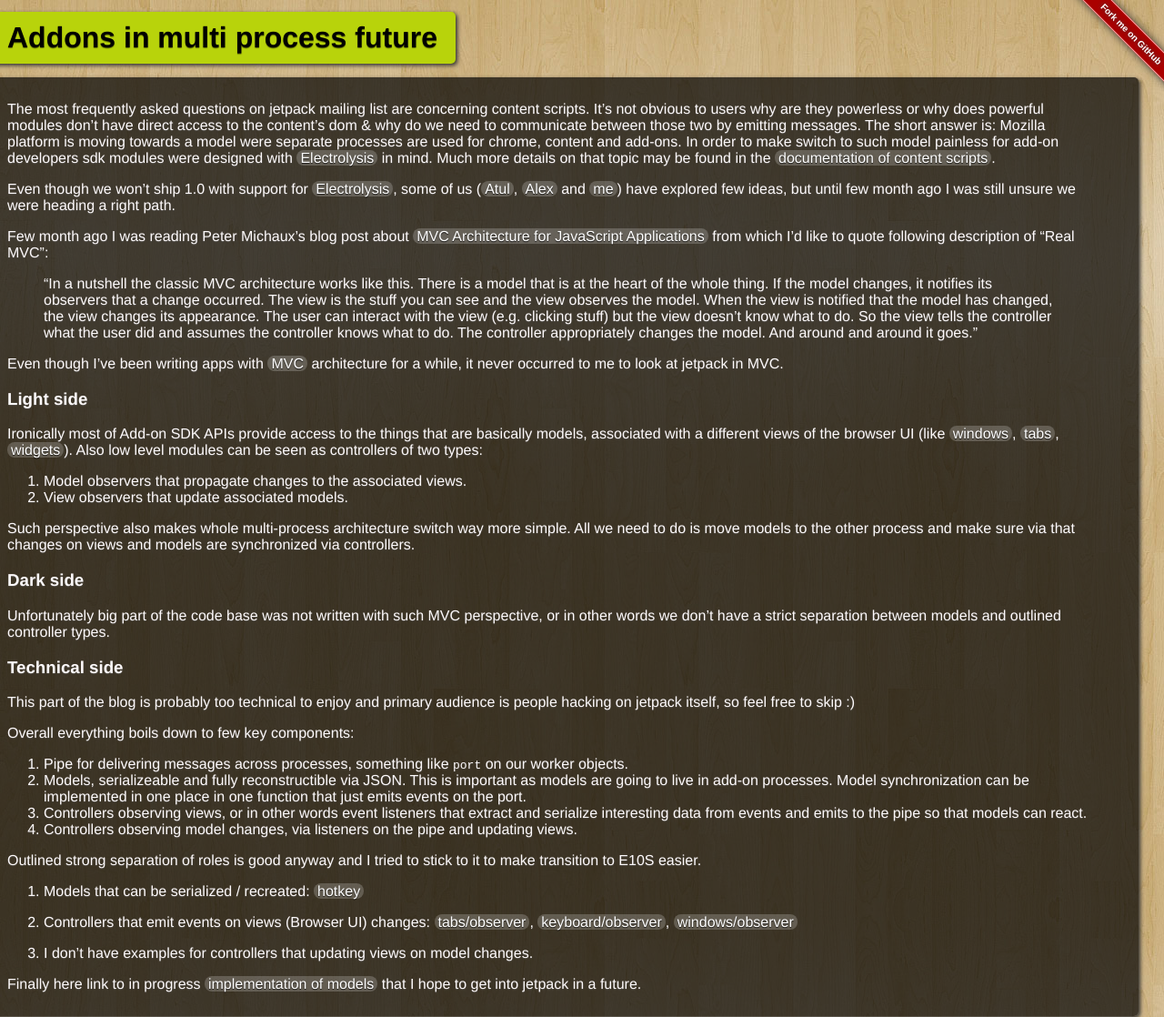
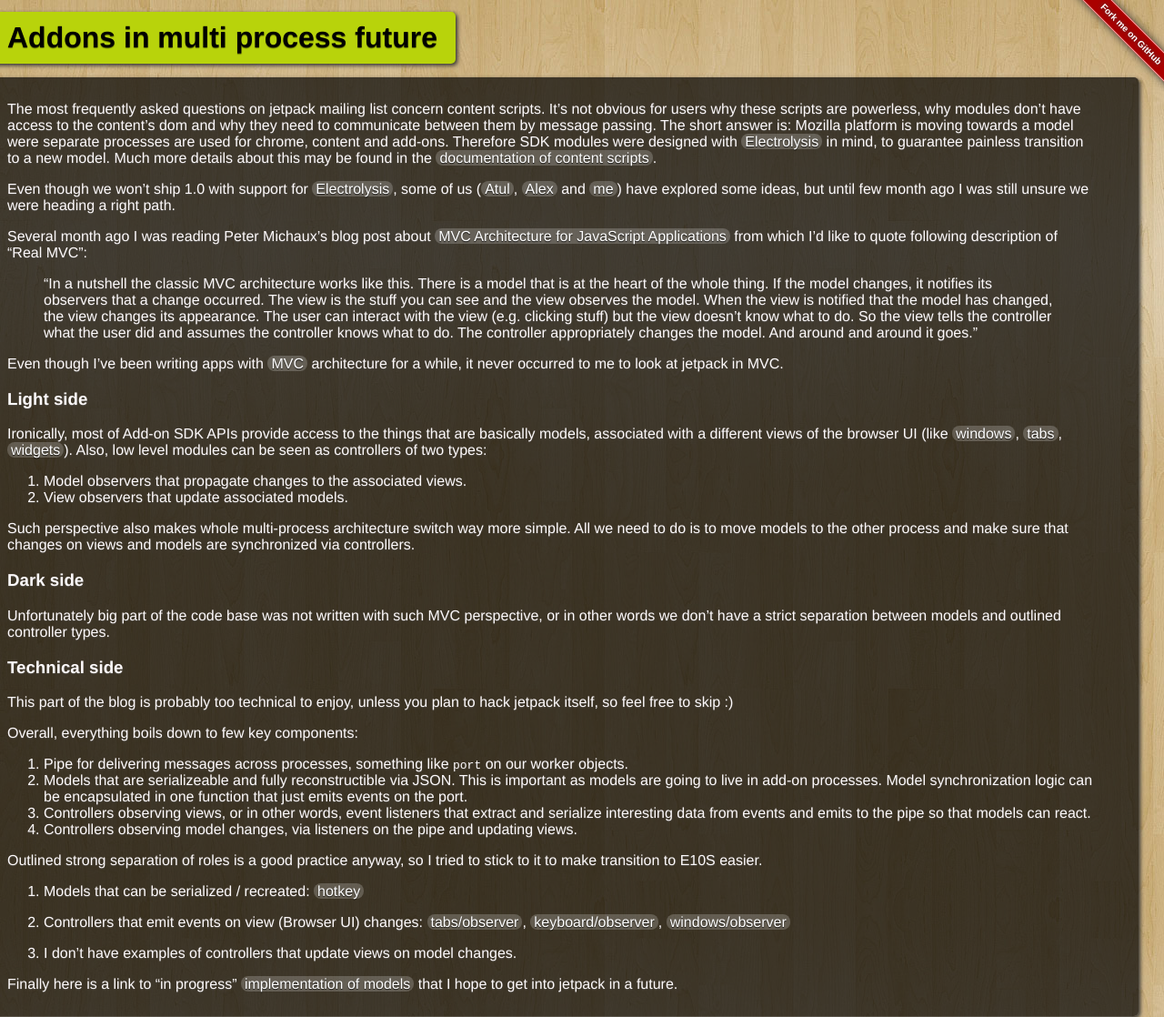
Before and after one commit to Gozala/gozala.github.com, a Jekyll site: the page built from _posts/jetpack/2011-06-04-Addons-in-multi-process-future.md, in a window 1280 px wide and 1400 px high, cut to the strip 0-1118 px from the top of the window. Shown: the whole strip at 91% size. Built offline with Jekyll 4.4.1, drawn with Linux system fonts in a browser that asks for light colours; some web fonts are replaced; comment, search, counter and statistics services are not loaded.

Commit message:
Fixing some grammer errors.

```diff
--- a/_posts/jetpack/2011-06-04-Addons-in-multi-process-future.md
+++ b/_posts/jetpack/2011-06-04-Addons-in-multi-process-future.md
@@ -4,22 +4,22 @@
 tags: oop jetpack electrolysis
 ---
 
-The most frequently asked questions on jetpack mailing list are concerning
-content scripts. It's not obvious to users why are they powerless or why does
-powerful modules don't have direct access to the content's dom & why do we
-need to communicate between those two by emitting messages. The short answer is:
+The most frequently asked questions on jetpack mailing list concern
+content scripts. It's not obvious for users why these scripts are powerless,
+why modules don't have access to the content's dom and why they need to
+communicate between them by message passing. The short answer is:
 Mozilla platform is moving towards a model were separate processes are used for
-chrome, content and add-ons. In order to make switch to such model painless for
-add-on developers sdk modules were designed with [Electrolysis] in mind. Much
-more details on that topic may be found in the [documentation of content
-scripts].
+chrome, content and add-ons. Therefore SDK modules were designed with
+[Electrolysis] in mind, to guarantee painless transition to a new model.
+Much more details about
+this may be found in the [documentation of content scripts].
 
 Even though we won't ship 1.0 with support for [Electrolysis], some of us
-([Atul][E10S-atul], [Alex][E10S-alex] and [me][E10S-me]) have explored few
+([Atul][E10S-atul], [Alex][E10S-alex] and [me][E10S-me]) have explored some
 ideas, but until few month ago I was still unsure we were heading a right
 path.
 
-Few month ago I was reading Peter Michaux's blog post about [MVC Architecture
+Several month ago I was reading Peter Michaux's blog post about [MVC Architecture
 for JavaScript Applications] from which I'd like to quote following description
 of "Real MVC":
 
@@ -38,16 +38,16 @@
 
 ### Light side ###
 
-Ironically most of Add-on SDK APIs provide access to the things that are
+Ironically, most of Add-on SDK APIs provide access to the things that are
 basically models, associated with a different views of the browser UI (like
-[windows], [tabs], [widgets]). Also low level modules can be seen as controllers
-of two types:
+[windows], [tabs], [widgets]). Also, low level modules can be seen as
+controllers of two types:
 
  1. Model observers that propagate changes to the associated views.
  2. View observers that update associated models.
 
 Such perspective also makes whole multi-process architecture switch way more
-simple. All we need to do is move models to the other process and make sure via
+simple. All we need to do is to move models to the other process and make sure
 that changes on views and models are synchronized via controllers.
 
 ### Dark side ###
@@ -58,37 +58,37 @@
 
 ### Technical side ###
 
-This part of the blog is probably too technical to enjoy and primary audience
-is people hacking on jetpack itself, so feel free to skip :)
+This part of the blog is probably too technical to enjoy, unless you plan to
+hack jetpack itself, so feel free to skip :)
 
-Overall everything boils down to few key components:
+Overall, everything boils down to few key components:
 
 1. Pipe for delivering messages across processes, something like `port` on our
    worker objects.
-2. Models, serializeable and fully reconstructible via JSON. This is important
-   as models are going to live in add-on processes. Model synchronization can
-   be implemented in one place in one function that just emits events on the
-   port.
-3. Controllers observing views, or in other words event listeners that extract
+2. Models that are serializeable and fully reconstructible via JSON. This is
+   important as models are going to live in add-on processes. Model
+   synchronization logic can be encapsulated in one function that just emits
+   events on the port.
+3. Controllers observing views, or in other words, event listeners that extract
    and serialize interesting data from events and emits to the pipe so that
    models can react.
 4. Controllers observing model changes, via listeners on the pipe and updating
    views.
 
-Outlined strong separation of roles is good anyway and I tried to stick to it
-to make transition to E10S easier.
+Outlined strong separation of roles is a good practice anyway, so I tried to
+stick to it to make transition to E10S easier.
 
 1. Models that can be serialized / recreated:
 [hotkey](https://github.com/mozilla/addon-sdk/blob/master/packages/addon-kit/lib/hotkeys.js)
 
-2. Controllers that emit events on views (Browser UI) changes:
+2. Controllers that emit events on view (Browser UI) changes:
 [tabs/observer](https://github.com/mozilla/addon-sdk/blob/master/packages/api-utils/lib/tabs/observer.js),
 [keyboard/observer](https://github.com/mozilla/addon-sdk/blob/master/packages/api-utils/lib/keyboard/observer.js),
 [windows/observer](https://github.com/mozilla/addon-sdk/blob/master/packages/api-utils/lib/windows/observer.js)
 
-3. I don't have examples for controllers that updating views on model changes.
+3. I don't have examples of controllers that update views on model changes.
 
-Finally here link to in progress [implementation of models] that I hope to get
+Finally here is a link to "in progress" [implementation of models] that I hope to get
 into jetpack in a future.
 
 [documentation of content scripts]:https://jetpack.mozillalabs.com/sdk/latest/docs/dev-guide/addon-development/web-content.html
```
